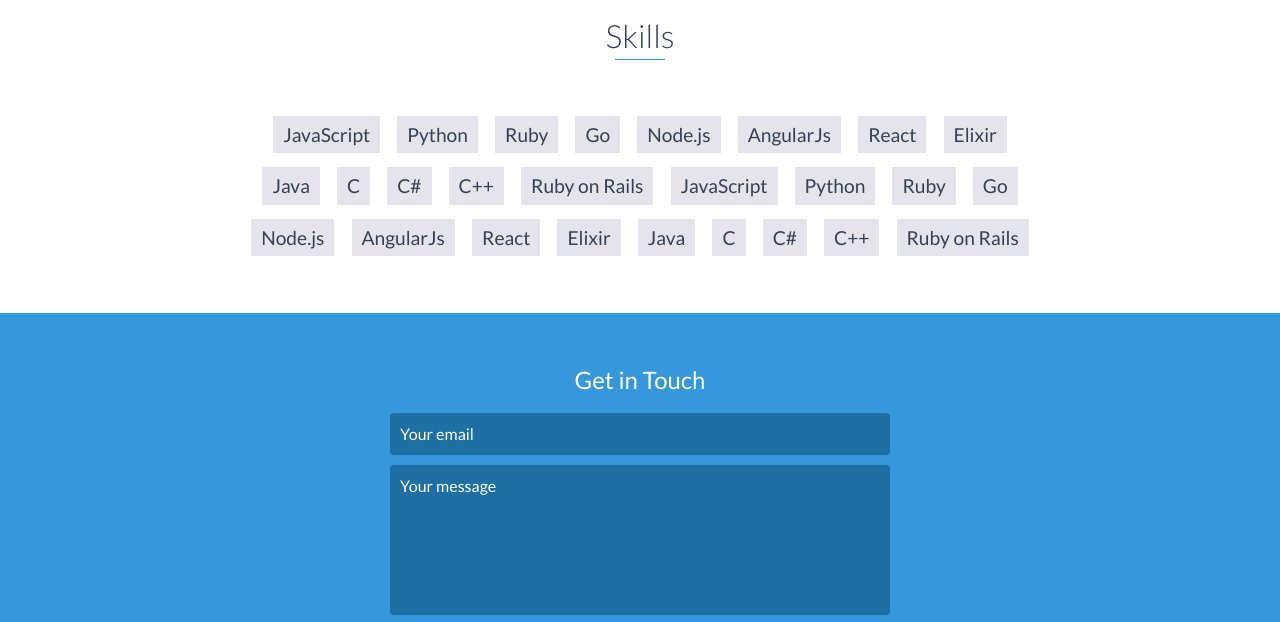
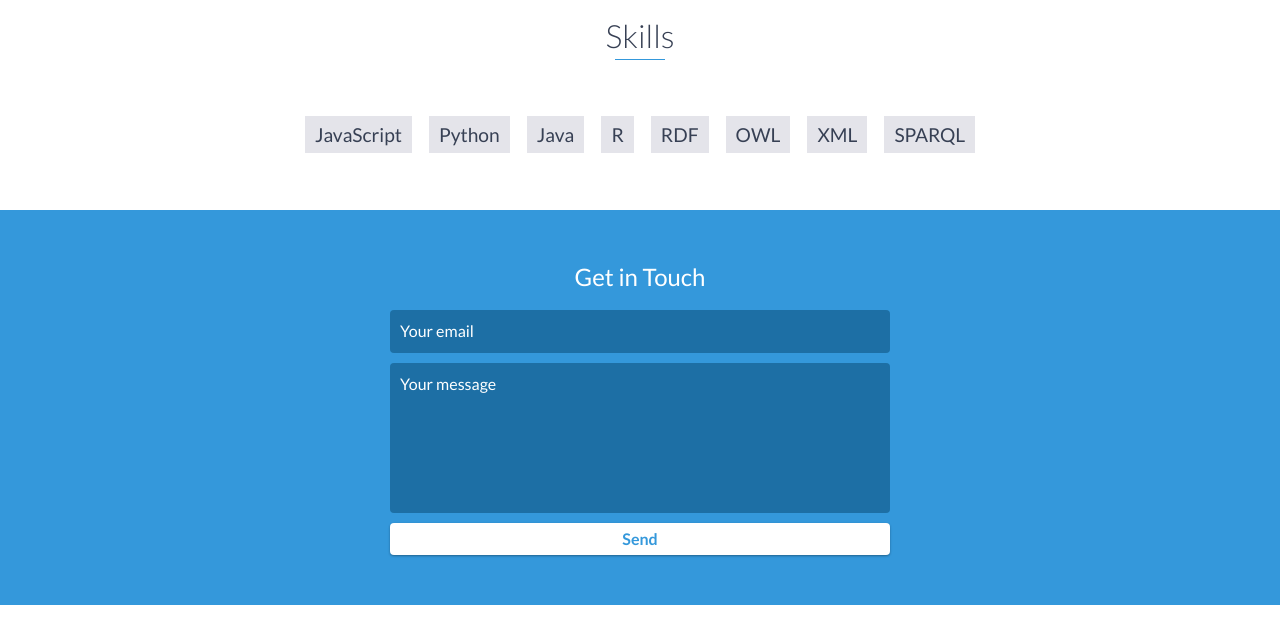
Before and after one commit to marcosdzarate/marcosdzarate.github.io, a website: page index.html in a window 1280 px wide. Shown: the part 3310-3932 px from the top of the page. Drawn offline with nearby package versions, Linux system fonts and the light colour scheme.

Commit message:
Update index.html

```diff
--- a/index.html
+++ b/index.html
@@ -190,30 +190,13 @@
         <ul>
             <li>JavaScript</li>
             <li>Python</li>
-            <li>Ruby</li>
-            <li>Go</li>
-            <li>Node.js</li>
-            <li>AngularJs</li>
-            <li>React</li>
-            <li>Elixir</li>
-            <li>Java</li>
-            <li>C</li>
-            <li>C#</li>
-            <li>C++</li>
-            <li>Ruby on Rails</li>
-            <li>JavaScript</li>
-            <li>Python</li>
-            <li>Ruby</li>
-            <li>Go</li>
-            <li>Node.js</li>
-            <li>AngularJs</li>
-            <li>React</li>
-            <li>Elixir</li>
-            <li>Java</li>
-            <li>C</li>
-            <li>C#</li>
-            <li>C++</li>
-            <li>Ruby on Rails</li>
+	    <li>Java</li>
+            <li>R</li>
+	    <li>RDF</li>
+            <li>OWL</li>
+            <li>XML</li>
+		<li>SPARQL</li>
+
         </ul>
     </div>
     <!-- End #skills -->
@@ -248,24 +231,21 @@
                 <div class="col-sm-5 social">
                     <ul>
                         <li>
-                            <a href="https://github.com/" target="_blank"><i class="fa fa-github" aria-hidden="true"></i></a>
+                            <a href="https://github.com/marcosdzarate" target="_blank"><i class="fa fa-github" aria-hidden="true"></i></a>
                         </li>
                         <li>
-                            <a href="https://stackoverflow.com/" target="_blank"><i class="fa fa-stack-overflow" aria-hidden="true"></i></a>
+                            <a href="https://stackoverflow.com/users/7050002/mdz" target="_blank"><i class="fa fa-stack-overflow" aria-hidden="true"></i></a>
                         </li>
                         <li>
-                            <a href="https://linkedin.com/" target="_blank"><i class="fa fa-linkedin" aria-hidden="true"></i></a>
+                            <a href="https://www.linkedin.com/in/marcosdzarate/" target="_blank"><i class="fa fa-linkedin" aria-hidden="true"></i></a>
                         </li>
                         <li>
-                            <a href="https://www.facebook.com/" target="_blank"><i class="fa fa-facebook" aria-hidden="true"></i></a>
+                            <a href="https://www.facebook.com/marcos.zarate.31" target="_blank"><i class="fa fa-facebook" aria-hidden="true"></i></a>
                         </li>
                         <li>
-                            <a href="https://twitter.com/" target="_blank"><i class="fa fa-twitter" aria-hidden="true"></i></a>
+                            <a href="https://twitter.com/MarcosdZarate84" target="_blank"><i class="fa fa-twitter" aria-hidden="true"></i></a>
                         </li>
-                        <li>
-                            <a href="https://plus.google.com/" target="_blank"><i class="fa fa-google-plus" aria-hidden="true"></i></a>
-                        </li>
-                    </ul>
+                     </ul>
                 </div>
             </div>
         </div>
```
